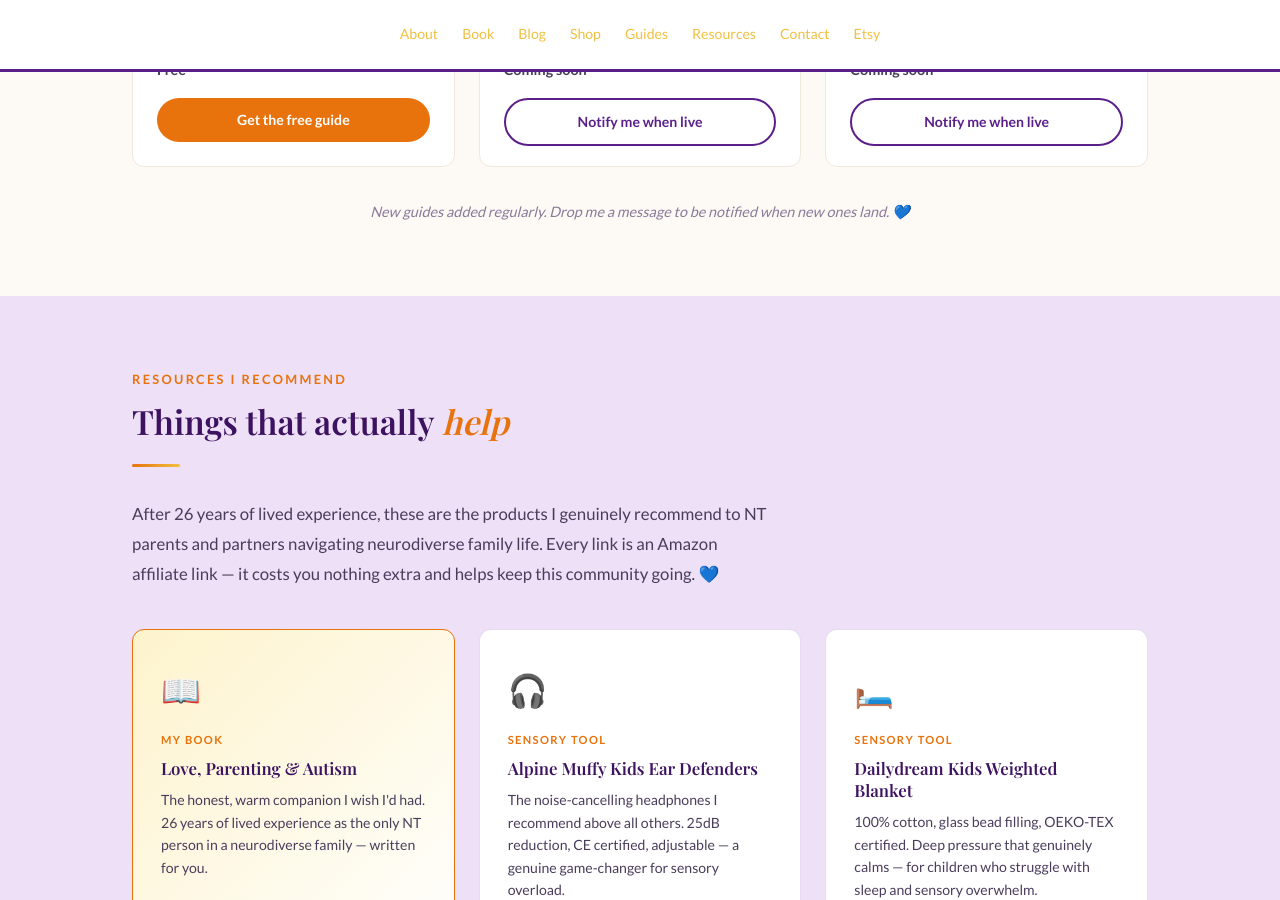
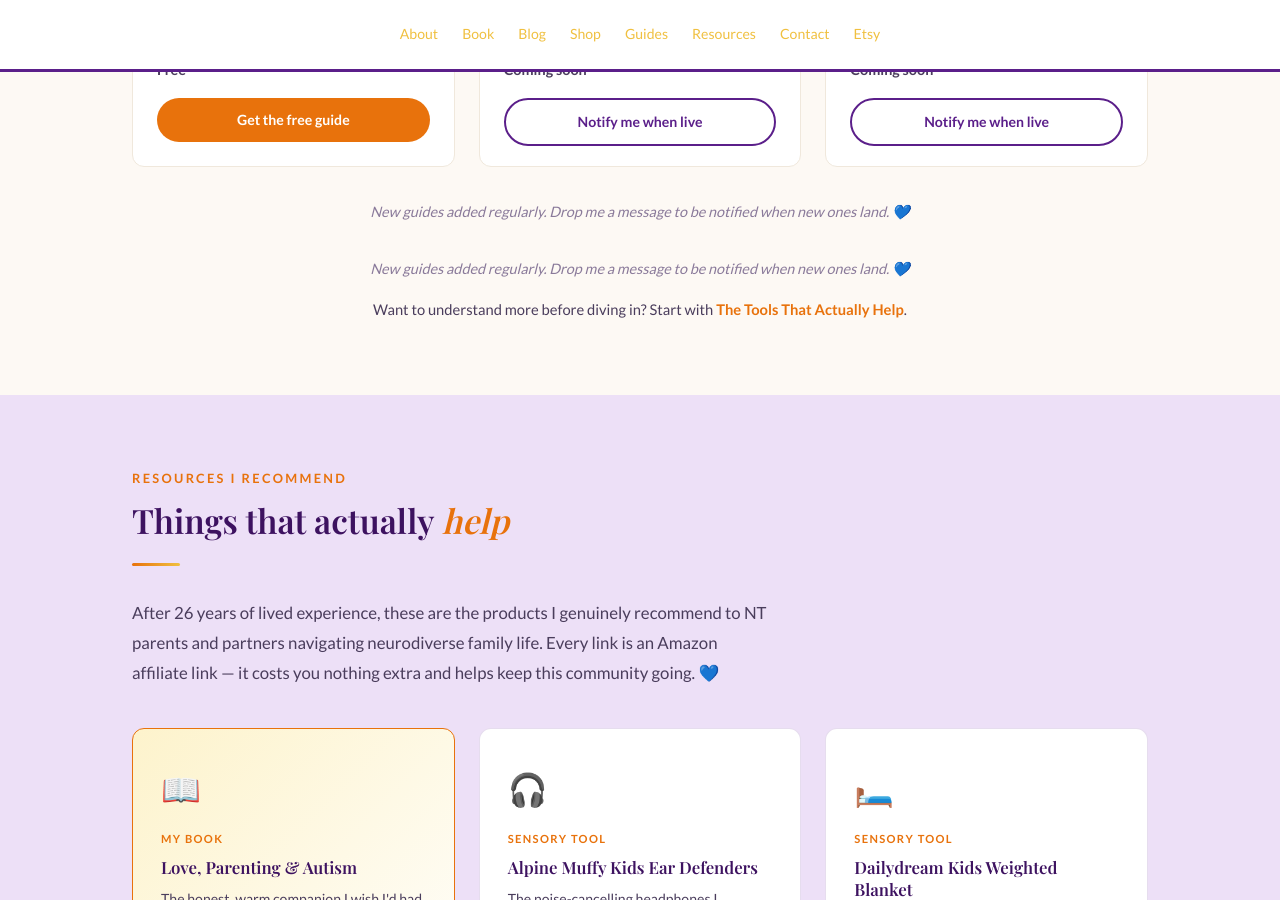
Before and after one commit to stixxnicky-lpa/loveparentingandautism, a Jekyll site: the page built from index.html, in a window 1280 px wide and 900 px high, scrolled down 3992 px. Built offline with Jekyll 4.4.1, drawn with Linux system fonts in a browser that asks for light colours; some web fonts are replaced.

Commit message:
Update index.html

```diff
--- a/index.html
+++ b/index.html
@@ -413,6 +413,11 @@ footer a:hover{color:var(--white)}
           </div>
         </div>
         <p class="guides-note">New guides added regularly. Drop me a message to be notified when new ones land. 💙</p>
+        <p class="guides-note">New guides added regularly. Drop me a message to be notified when new ones land. 💙</p>
+<p style="font-size:0.92rem;color:var(--text-mid);margin-top:1rem;text-align:center;">
+  Want to understand more before diving in? Start with
+  <a href="/blog/2025/06/08/the-tools-that-actually-help/" style="color:var(--orange);font-weight:700;">The Tools That Actually Help</a>.
+</p>
       </div>
     </section>
 
```
